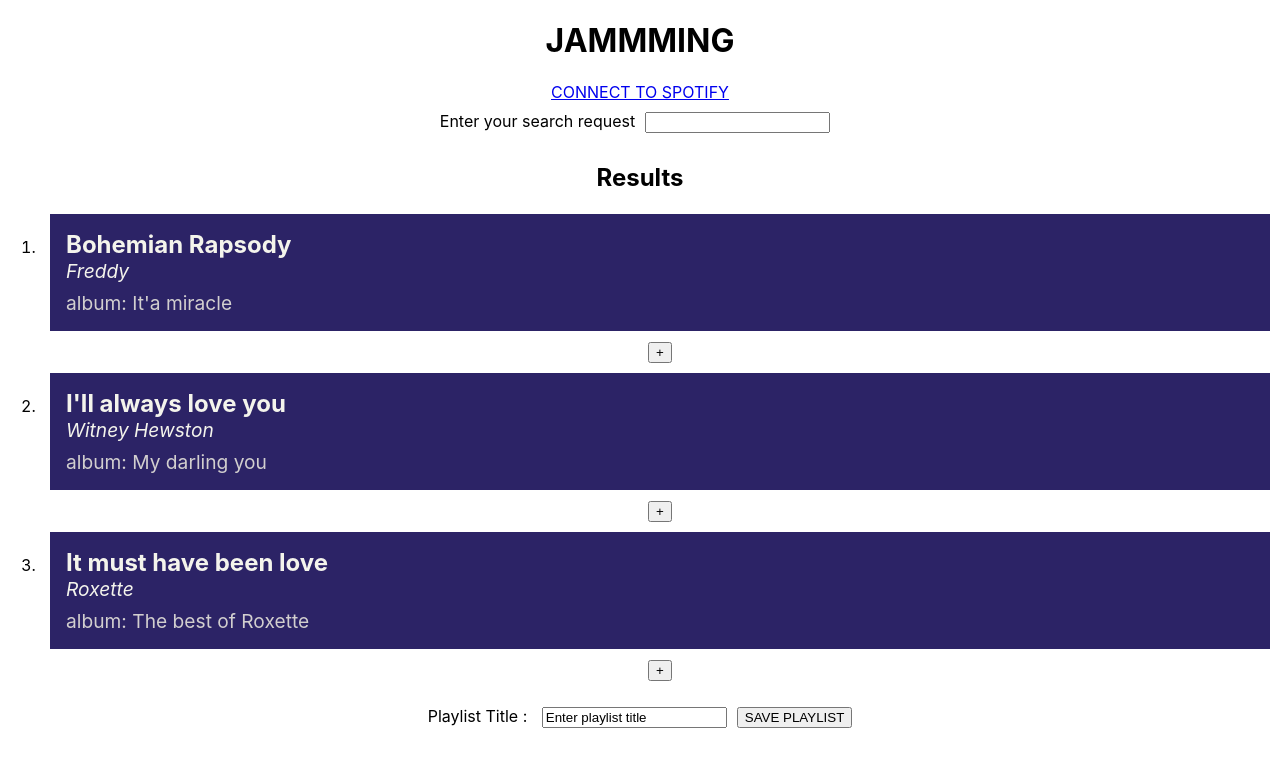
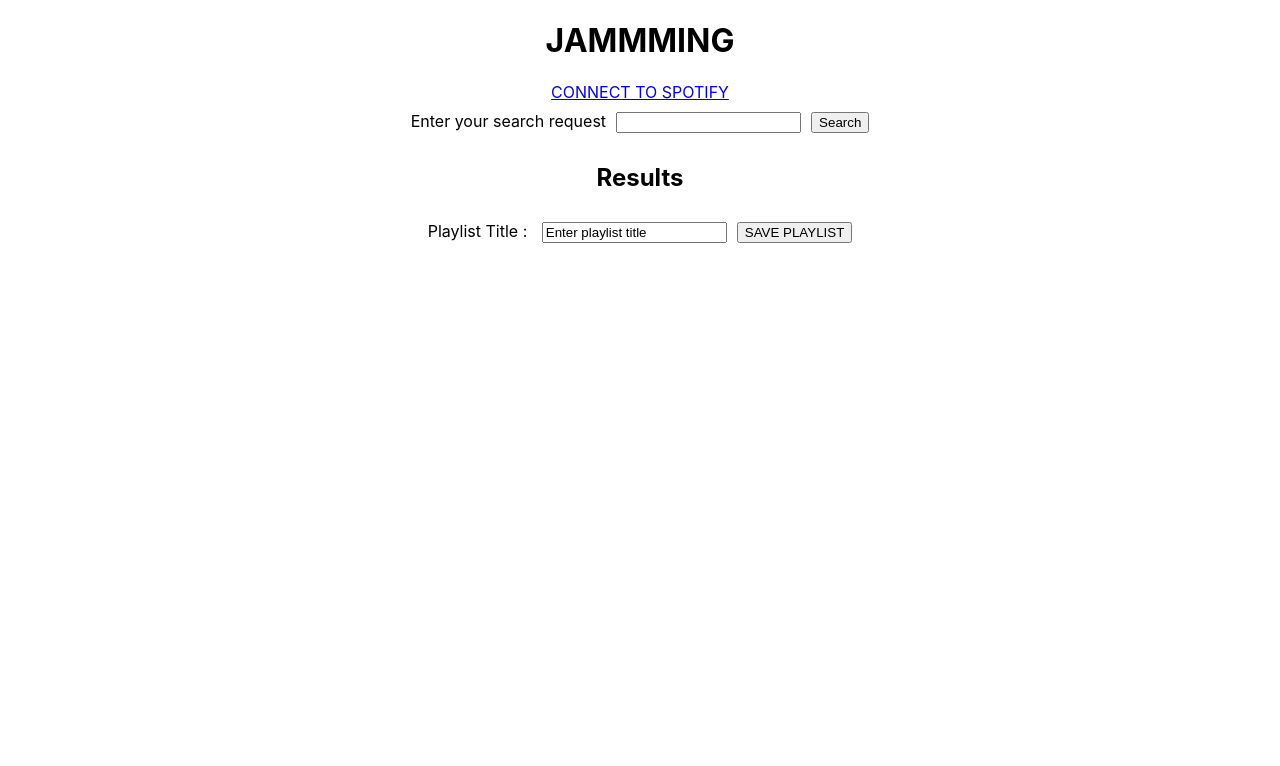
Before and after one commit to YuriyBurylo/jammming, a React (Create React App) app: page / in a window 1280 px wide. Shown: the top 766 px of the page. Built offline with nearby package versions, Linux system fonts and the light colour scheme.

Commit message:
Added search functionality

```diff
--- a/src/AccessTokenRequest.js
+++ b/src/AccessTokenRequest.js
@@ -1,5 +1,5 @@
 function makeUrl() {
-    const client_id = 'b950eca9da224897ab584ad2416b3172';
+    const client_id = '526c2e259cad436489e35e5edd73fa59';
     const redirect_uri = 'http://localhost:3000';
 
     const state = '125';
--- a/src/App.js
+++ b/src/App.js
@@ -4,37 +4,12 @@ import SearchBar from './SearchBar/SearchBar';
 import SearchResults from './SearchResults/SearchResults';
 import PlayList from './PlayList/PlayList';
 import MyPlayLists from './MyPlayLists/MyPlayLists';
-import requestAccessToken from './AccessTokenRequest';
 
-
-const mockArray = [
-  {
-    id: 1,
-    name: "Bohemian Rapsody",
-    artist: "Freddy",
-    album: "It'a miracle",
-    uri: "https://open.spotify.com/track/3z8h0TU7ReDPLIbEnYhWZb"
-  },
-  {
-    id: 2,
-    name: "I'll always love you",
-    artist: "Witney Hewston",
-    album: "My darling you",
-    uri: "https://open.spotify.com/track/4eHbdreAnSOrDDsFfc4Fpm"
-  },
-  {
-    id: 3,
-    name: "It must have been love",
-    artist: "Roxette",
-    album: "The best of Roxette",
-    uri: "https://open.spotify.com/track/6kvoHl80mfCVTv7XnZkjQn"
-  }
-];
 
 function App() {
   const [accessToken, setAccessToken] = useState("");
   const [input, setInput] = useState("");
-  const [results, setResults] = useState(mockArray);
+  const [results, setResults] = useState([]);
   const [selected, setSelected] = useState([]);
   const [playlistTitle, setPlaylistTitle] = useState("Enter playlist title");
   const [newPlaylist, setNewPlaylist] = useState([]);
@@ -43,7 +18,7 @@ function App() {
 
 
   const makeUrl = () => {
-      const client_id = 'b950eca9da224897ab584ad2416b3172';
+      const client_id = '526c2e259cad436489e35e5edd73fa59';
       const redirect_uri = 'http://localhost:3000';
       const scope = 'user-read-private user-read-email';
 
@@ -58,17 +33,78 @@ function App() {
 
   useEffect(() => {
     const hash = window.location.hash;
+    console.log("HASH : ", hash);
     let token = localStorage.getItem('token');
-    if(!token && hash) {
-      token = hash.substring(1).split('&').find(elem => elem.startsWith('access_token')).split('=')[1];
-      localStorage.setItem('token', token);
-      setAccessToken(token);
+    console.log("Token from LocalStorage : ", token);
+
+    let newToken = hash ? hash.substring(1).split('&').find(elem => elem.startsWith('access_token')).split('=')[1]: undefined;
+    let expiration = hash ? hash.substring(1).split('&').find(elem => elem.startsWith('expires_in')).split('=')[1]: undefined;
+    console.log('Expires in: ', expiration);
+    if (newToken !== undefined) {
+      let tokenTime = Date.now();
+      console.log("TokenDate: ", tokenTime);
+      const d = new Date(tokenTime);
+      console.log(d);
+      let tokenExpirationTime = Date.now() + expiration * 1000;
+      localStorage.setItem('tokenExpirationTime', tokenExpirationTime);
+      console.log("TokenExpirationTime", tokenExpirationTime);
+      const d1 = new Date(tokenExpirationTime);
+      console.log(d1);
     };
+
+    if (!token && newToken) {
+      localStorage.setItem('token', newToken);
+    };
+    if (token !== newToken && newToken !== undefined) {
+      localStorage.removeItem('token');
+      localStorage.setItem('token', newToken);
+    };
+    setAccessToken(localStorage.getItem('token'));
+    console.log("Access Token : ", accessToken);
   });
+
+  setInterval(() => {
+    let currentTime = Date.now();
+    let tokenExpirationTime = localStorage.getItem('tokenExpirationTime');
+    if(currentTime > tokenExpirationTime) {
+      console.log("Your Access Token has expired ! Please, click on the Button 'CONNECT TO SPOTIFY' to restore connection !");
+      localStorage.removeItem('token');
+      localStorage.removeItem('tokenExpirationTime');
+    };
+  }, 10000);
+
 
   const handleInput = (event) => {
     setInput(event.target.value);
+    console.log(input);
   };
+  function makeRequestUrl() {
+    const endpoint = 'https://api.spotify.com/v1/search?';
+    let url = endpoint;
+    url += `q=${input}`;
+    url += '&type=track';
+    return url;
+  }
+  async function makeRequest() {
+    const url = makeRequestUrl();
+    try {
+      const response = await fetch(url, {
+        headers: {
+          Authorization: 'Bearer ' + accessToken,
+        }
+      });
+      if(!response.ok) {
+        throw new Error(`Response status : ${response.status}`);
+      };
+      console.log(response);
+      const data = await response.json();
+      console.log(data);
+      console.log(data.tracks.items);
+      setResults(data.tracks.items);
+    } catch (error) {
+      console.log(error.message);
+    };
+  }
 
   function addToPlayListFunc(event) {
     const trackId = event.target.value;
@@ -109,7 +145,7 @@ function App() {
       </header>
       <main>
         <a href={makeUrl()}>CONNECT TO SPOTIFY</a>
-        <SearchBar handleInput={handleInput} value={input}/>
+        <SearchBar handleInput={handleInput} value={input} makeRequest={makeRequest}/>
         <SearchResults data={results} addToPlayList={addToPlayListFunc} />
         <PlayList data={selected} removeFromPlayList={removeFromPlayListFunc} changeHandler={handleChange} clickHandler={handleClick} plInput={playlistTitle}/>
         <MyPlayLists data={playListArray} changeHandler={changePlayListArray}/>
--- a/src/SearchBar/SearchBar.js
+++ b/src/SearchBar/SearchBar.js
@@ -1,9 +1,11 @@
 import React from 'react';
+import Button from '../Button/Button';
 function SearchBar(props) {
     return (
         <form>
             <label htmlFor="input">Enter your search request</label>
             <input id="input" type="text" onChange={props.handleInput} value={props.value}/>
+            <Button  handleClick={props.makeRequest}>Search</Button>
         </form>
     )
 }
--- a/src/Track/Track.js
+++ b/src/Track/Track.js
@@ -2,11 +2,12 @@ import React from 'react';
 import styles from './Track.module.css';
 
 function Track({object}) {
+    const artists = object.artists.map(item => <li key={item.id}>{item.name}</li>);
     return (
         <article className={styles.trackbox}>
             <div className={styles.name}>{object.name}</div>
-            <div className={styles.artist}>{object.artist}</div>
-            <div className={styles.album}>album: {object.album}</div>
+            <div className={styles.artist}><ul>{artists}</ul></div>
+            <div className={styles.album}>album: {object.album.name}</div>
         </article>
     );
 }
```
